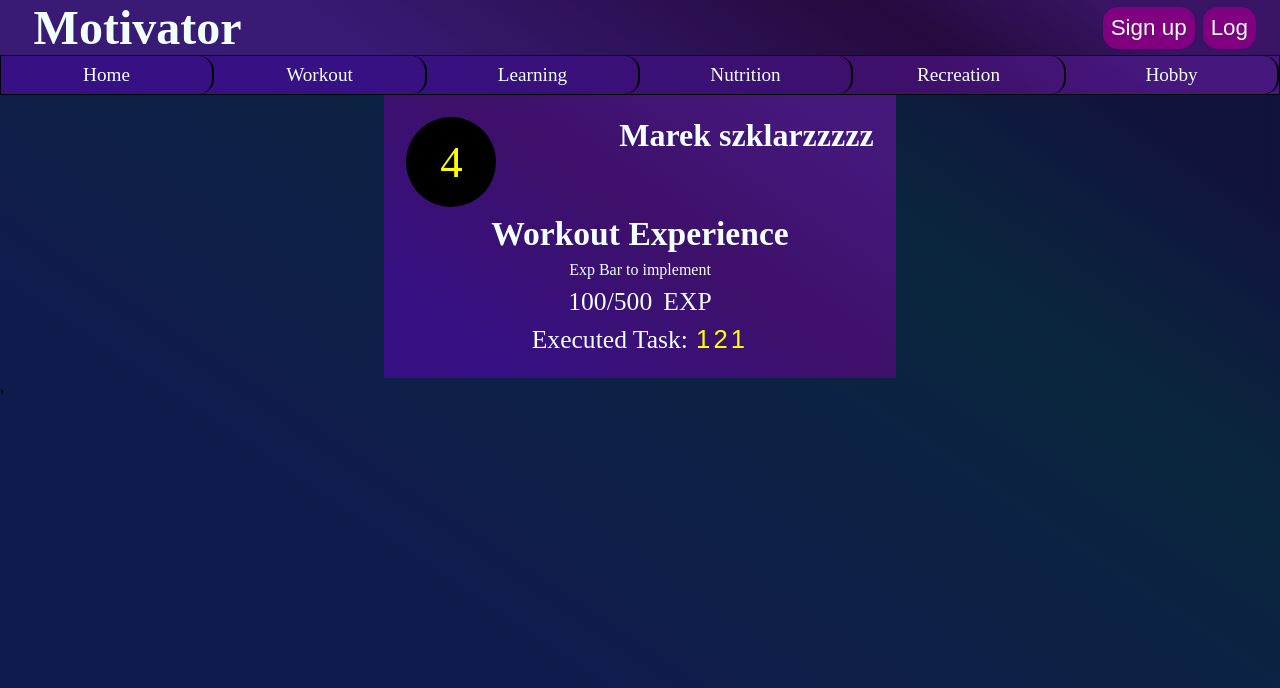
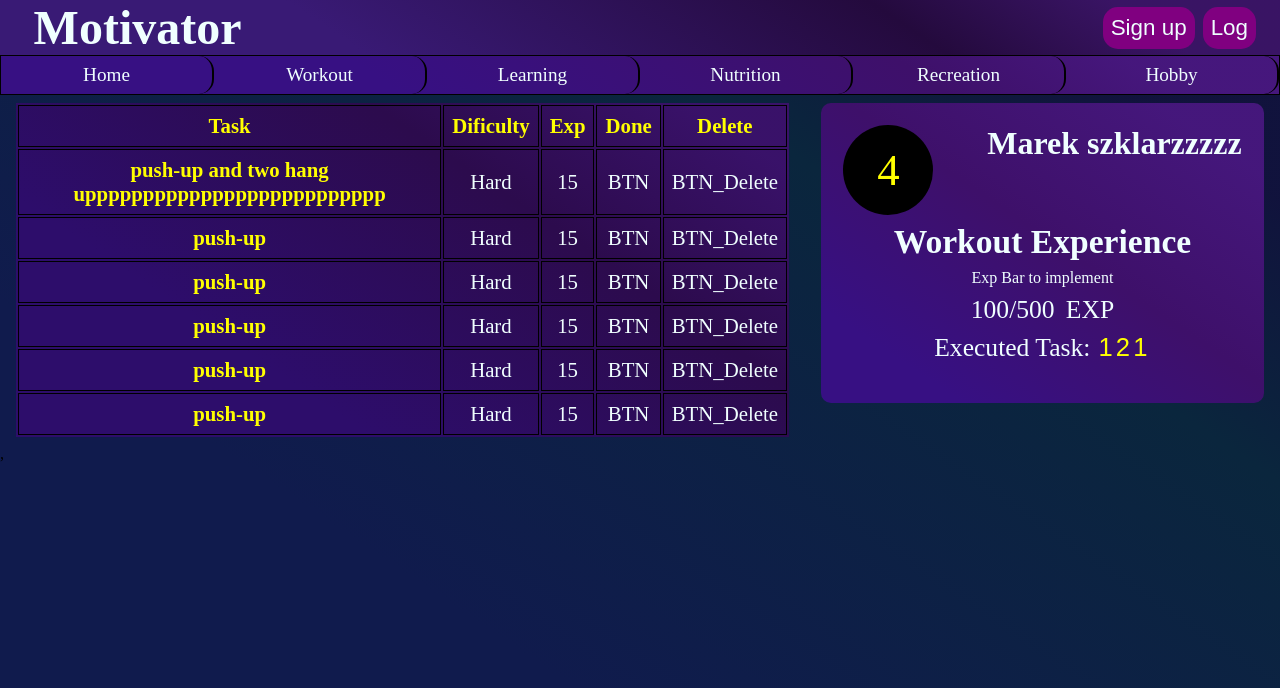
Before and after one commit to adamWatch/fester-front2, a React (Create React App) app: page /workout in a window 1280 px wide. Shown: the top 688 px of the page. Built offline with nearby package versions, Linux system fonts and the light colour scheme.

Commit message:
add table and his style

```diff
--- a/src/components/Workout/Workout.tsx
+++ b/src/components/Workout/Workout.tsx
@@ -1,10 +1,71 @@
 import React from 'react';
 import { ExpCard } from '../common/ExpCard/ExpCard';
+import { SingleTask } from '../common/SingleTask/SingleTask';
+
+import '../styles/categories.css';
 
 export function Workout() {
   return (
-    <div className="container">
+    <div className="categories_container">
+      <table className="task_table">
+        <thead>
+          <tr>
+            <th>Task</th>
+            <th>Dificulty</th>
+            <th>Exp</th>
+            <th>Done</th>
+            <th>Delete</th>
+
+          </tr>
+        </thead>
+        <tbody>
+          <tr>
+            <SingleTask text="push-up and two hang upppppppppppppppppppppppppp" />
+            <td>Hard</td>
+            <td>15</td>
+            <td>BTN</td>
+            <td>BTN_Delete</td>
+          </tr>
+          <tr>
+            <SingleTask text="push-up" />
+            <td>Hard</td>
+            <td>15</td>
+            <td>BTN</td>
+            <td>BTN_Delete</td>
+          </tr>
+          <tr>
+            <SingleTask text="push-up" />
+            <td>Hard</td>
+            <td>15</td>
+            <td>BTN</td>
+            <td>BTN_Delete</td>
+          </tr>
+          <tr>
+            <SingleTask text="push-up" />
+            <td>Hard</td>
+            <td>15</td>
+            <td>BTN</td>
+            <td>BTN_Delete</td>
+          </tr>
+          <tr>
+            <SingleTask text="push-up" />
+            <td>Hard</td>
+            <td>15</td>
+            <td>BTN</td>
+            <td>BTN_Delete</td>
+          </tr>
+          <tr>
+            <SingleTask text="push-up" />
+            <td>Hard</td>
+            <td>15</td>
+            <td>BTN</td>
+            <td>BTN_Delete</td>
+          </tr>
+        </tbody>
+      </table>
+
       <ExpCard currLvl={4} category="Workout" userName="Marek szklarzzzzz" currExp={100} expToLvl={500} executedTask={121} />
+
     </div>
   );
 }
--- a/src/components/common/ExpCard/ExpCard.css
+++ b/src/components/common/ExpCard/ExpCard.css
@@ -5,7 +5,11 @@
     background: rgb(55, 16, 131);
     background: linear-gradient(34deg, rgba(55, 16, 131, 1) 16%, rgba(62, 16, 106, 1) 53%, rgba(70, 23, 125, 0.9752275910364145) 88%);
     padding: 1.4rem;
-    width: 40vw;
+    width: 500px;
+    height: 300px;
+    margin: .5rem 1rem;
+    border-radius: 10px;
+
 }
 
 /* upp panel */
--- /dev/null
+++ b/src/components/styles/categories.css
@@ -0,0 +1,25 @@
+.categories_container {
+    display: flex;
+    width: 100%;
+    justify-content: space-between;
+
+
+}
+
+.task_table {
+    margin: .5rem 1rem;
+    font-size: 1.3rem;
+    background: rgb(45, 13, 107);
+    background: linear-gradient(34deg, rgba(45, 13, 107, 1) 28%, rgba(44, 11, 77, 1) 67%, rgba(58, 17, 106, 0.9752275910364145) 92%);
+}
+
+.task_table td,
+th {
+    border: 1px solid black;
+    text-align: center;
+    padding: .5rem;
+}
+
+.task_table th {
+    color: yellow;
+}
```
